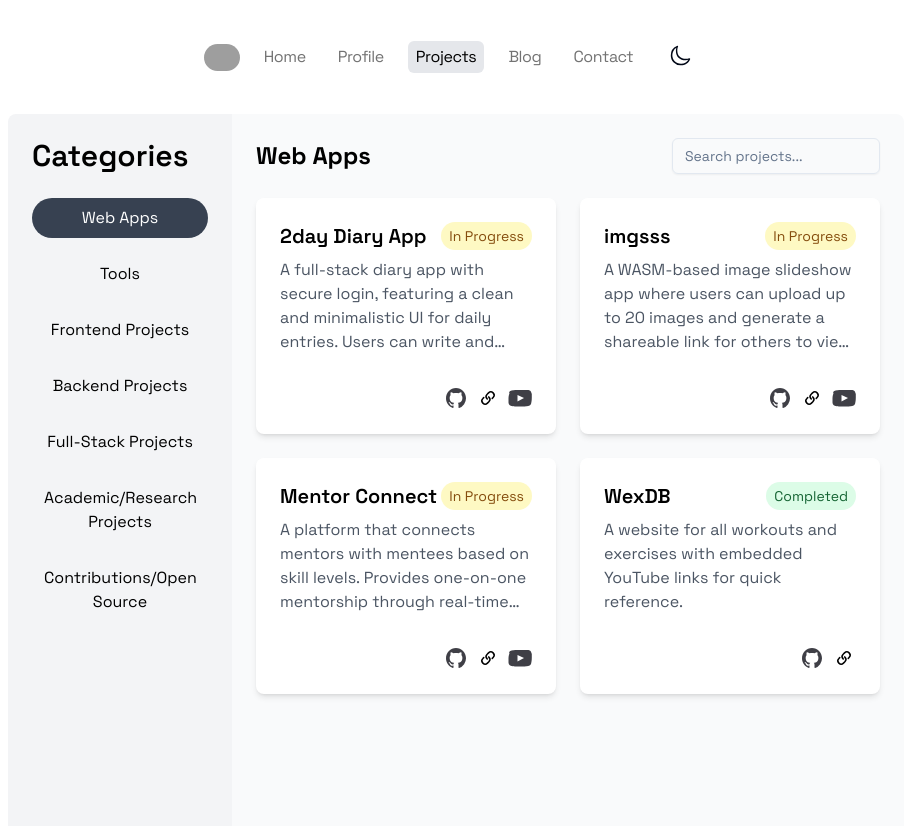
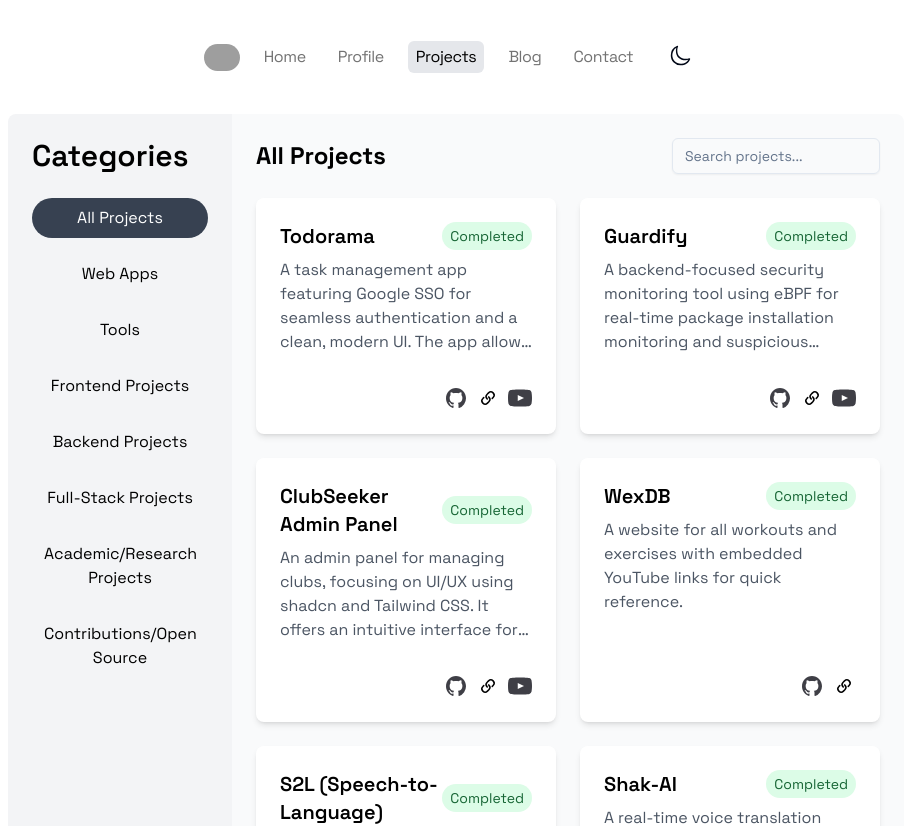
Before and after one commit to rgcsekaraa/crg-portfolio, a Next.js app: page /projects in a window 1280 px wide. Shown: the top 826 px of the page, without its empty margins (184-1096 px from the left). Built offline with nearby package versions, Linux system fonts and the light colour scheme; grey boxes are pictures that could not be loaded.

Commit message:
major changes in ui

```diff
--- a/app/page.tsx
+++ b/app/page.tsx
@@ -4,7 +4,6 @@ import { SocialLink } from '@/components/social-link'
 import React from 'react'
 import { LINKS } from '@/lib/constants'
 import RecentPosts from '@/components/recent-posts'
-import Link from 'next/link'
 
 export default function Home() {
   return (
@@ -56,7 +55,7 @@ export default function Home() {
 
             <p className='mt-3 inline-block cursor-pointer'>
               <a
-                href={LINKS.RESUME}
+                href='/_static/docs/Chandrasekaraa_Resume_Software_Developer.pdf'
                 target='_blank'
                 rel='noopener noreferrer'
                 className='rounded-lg border border-black px-3 py-1 text-black transition-colors duration-200 ease-in hover:bg-black hover:text-white dark:border-white dark:text-white dark:hover:bg-white dark:hover:text-black'
--- a/app/projects/page.tsx
+++ b/app/projects/page.tsx
@@ -1,115 +1,144 @@
-'use client';
-import React, { useState, useEffect } from "react";
-import { ALL_PROJECTS } from "@/data/projects";
-import { Input } from "@/components/ui/input";
-import { SocialLink } from "@/components/social-link";
-import { GitHubIcon, LinkIcon, YouTubeIcon } from "@/components/icons";
-import { FiChevronDown } from 'react-icons/fi';
-import Modal from "@/components/modal"; // Import the modal component
-import { DropdownMenu, DropdownMenuItem, DropdownMenuTrigger, DropdownMenuContent } from "@/components/ui/dropdown-menu";
+'use client'
+import React, { useState, useEffect, useMemo } from 'react'
+import { ALL_PROJECTS } from '@/data/projects'
+import { Input } from '@/components/ui/input'
+import { SocialLink } from '@/components/social-link'
+import { GitHubIcon, LinkIcon, YouTubeIcon } from '@/components/icons'
+import { FiChevronDown, FiX } from 'react-icons/fi'
+import Modal from '@/components/modal'
+import {
+  DropdownMenu,
+  DropdownMenuItem,
+  DropdownMenuTrigger,
+  DropdownMenuContent
+} from '@/components/ui/dropdown-menu'
+import { Button } from '@/components/ui/button'
 
 const categories = [
-  "Web Apps",
-  "Tools",
-  "Frontend Projects",
-  "Backend Projects",
-  "Full-Stack Projects",
-  "Academic/Research Projects",
-  "Contributions/Open Source",
-];
+  'All Projects',
+  'Web Apps',
+  'Tools',
+  'Frontend Projects',
+  'Backend Projects',
+  'Full-Stack Projects',
+  'Academic/Research Projects',
+  'Contributions/Open Source'
+]
 
 export default function Projects() {
-  const [selectedCategory, setSelectedCategory] = useState("Web Apps");
-  const [searchTerm, setSearchTerm] = useState("");
-  const [selectedProject, setSelectedProject] = useState(null);
-  const [isModalOpen, setIsModalOpen] = useState(false);
-  const [selectedCategoryIndex, setSelectedCategoryIndex] = useState(0);
+  const [selectedCategory, setSelectedCategory] = useState('All Projects')
+  const [searchTerm, setSearchTerm] = useState('')
+  const [selectedProject, setSelectedProject] = useState(null)
+  const [isModalOpen, setIsModalOpen] = useState(false)
+  const [selectedCategoryIndex, setSelectedCategoryIndex] = useState(0)
 
   const filterProjects = (category: string) => {
-    return ALL_PROJECTS.filter((project) => project.category === category);
-  };
+    if (category === 'All Projects') {
+      return ALL_PROJECTS
+    }
+    return ALL_PROJECTS.filter(project => project.category === category)
+  }
 
-  const filteredProjects = filterProjects(selectedCategory).filter((project) =>
-    project.title.toLowerCase().includes(searchTerm.toLowerCase())
-  );
+  const sortProjects = projects => {
+    return projects.sort((a, b) => {
+      if (a.status === 'Completed' && b.status !== 'Completed') return -1
+      if (a.status !== 'Completed' && b.status === 'Completed') return 1
+      return 0
+    })
+  }
+
+  const filteredAndSortedProjects = useMemo(() => {
+    const filtered = filterProjects(selectedCategory).filter(
+      project =>
+        project.title.toLowerCase().includes(searchTerm.toLowerCase()) ||
+        project.description.toLowerCase().includes(searchTerm.toLowerCase())
+    )
+    return sortProjects(filtered)
+  }, [selectedCategory, searchTerm])
 
   const openModal = (project: any) => {
-    setSelectedProject(project);
-    setIsModalOpen(true);
-  };
+    setSelectedProject(project)
+    setIsModalOpen(true)
+  }
 
   const closeModal = () => {
-    setSelectedProject(null);
-    setIsModalOpen(false);
-  };
+    setSelectedProject(null)
+    setIsModalOpen(false)
+  }
+
+  const clearSearch = () => {
+    setSearchTerm('')
+  }
 
   // Handle arrow key navigation for categories
   useEffect(() => {
     const handleKeyDown = (event: KeyboardEvent) => {
-      if (event.key === "ArrowDown") {
-        setSelectedCategoryIndex((prevIndex) =>
+      if (event.key === 'ArrowDown') {
+        setSelectedCategoryIndex(prevIndex =>
           prevIndex < categories.length - 1 ? prevIndex + 1 : prevIndex
-        );
+        )
       }
-      if (event.key === "ArrowUp") {
-        setSelectedCategoryIndex((prevIndex) =>
+      if (event.key === 'ArrowUp') {
+        setSelectedCategoryIndex(prevIndex =>
           prevIndex > 0 ? prevIndex - 1 : prevIndex
-        );
+        )
       }
-    };
+    }
 
-    window.addEventListener("keydown", handleKeyDown);
+    window.addEventListener('keydown', handleKeyDown)
 
-    // Cleanup the event listener on component unmount
     return () => {
-      window.removeEventListener("keydown", handleKeyDown);
-    };
-  }, []);
+      window.removeEventListener('keydown', handleKeyDown)
+    }
+  }, [])
 
   useEffect(() => {
-    setSelectedCategory(categories[selectedCategoryIndex]);
-  }, [selectedCategoryIndex]);
+    setSelectedCategory(categories[selectedCategoryIndex])
+  }, [selectedCategoryIndex])
 
-  // UseEffect to listen for 'Escape' key press to close the modal
   useEffect(() => {
     const handleEscapeKey = (event: KeyboardEvent) => {
-      if (event.key === "Escape") {
-        closeModal();
+      if (event.key === 'Escape') {
+        closeModal()
       }
-    };
+    }
 
     if (isModalOpen) {
-      window.addEventListener("keydown", handleEscapeKey);
+      window.addEventListener('keydown', handleEscapeKey)
     } else {
-      window.removeEventListener("keydown", handleEscapeKey);
+      window.removeEventListener('keydown', handleEscapeKey)
     }
 
     return () => {
-      window.removeEventListener("keydown", handleEscapeKey);
-    };
-  }, [isModalOpen]);
+      window.removeEventListener('keydown', handleEscapeKey)
+    }
+  }, [isModalOpen])
 
   return (
-    <div className="flex flex-col lg:flex-row min-h-screen rounded-lg">
-      <aside className="w-full lg:w-1/4 bg-gray-100 dark:bg-slate-800 text-black dark:text-white p-4 lg:p-6 lg:min-h-screen rounded-l-lg">
-        <h2 className="text-3xl font-semibold mb-6 hidden lg:block">Categories</h2>
+    <div className='flex min-h-screen flex-col rounded-lg lg:flex-row'>
+      <aside className='w-full rounded-l-lg bg-gray-100 p-4 text-black dark:bg-slate-800 dark:text-white lg:min-h-screen lg:w-1/4 lg:p-6'>
+        <h2 className='mb-6 hidden text-3xl font-semibold lg:block'>
+          Categories
+        </h2>
 
-        <div className="block lg:hidden mt-2 mb-2">
-          <div className="flex justify-between items-center">
-            <h2 className="text-xl font-bold">{selectedCategory}</h2>
+        <div className='mb-2 mt-2 block lg:hidden'>
+          <div className='flex items-center justify-between'>
+            <h2 className='text-xl font-bold'>{selectedCategory}</h2>
             <DropdownMenu>
               <DropdownMenuTrigger asChild>
-                <button className='bg-gray-600 text-white px-4 py-2 rounded-lg flex items-center'>
+                <button className='flex items-center rounded-lg bg-gray-600 px-4 py-2 text-white'>
                   <FiChevronDown className='text-white' />
                 </button>
               </DropdownMenuTrigger>
-              <DropdownMenuContent className="w-full">
+              <DropdownMenuContent className='w-full'>
                 {categories.map((category, idx) => (
                   <DropdownMenuItem
                     key={category}
                     onSelect={() => setSelectedCategory(category)}
-                    className={`cursor-pointer px-4 py-2 rounded-lg ${
-                      selectedCategory === category ? "bg-gray-600 text-white" : "dark:hover:bg-gray-700 hover:bg-gray-200"
+                    className={`cursor-pointer rounded-lg px-4 py-2 ${
+                      selectedCategory === category
+                        ? 'bg-gray-600 text-white'
+                        : 'hover:bg-gray-200 dark:hover:bg-gray-700'
                     }`}
                   >
                     {category}
@@ -120,12 +149,14 @@ export default function Projects() {
           </div>
         </div>
 
-        <ul className="space-y-4 hidden lg:block">
+        <ul className='hidden space-y-4 lg:block'>
           {categories.map((category, idx) => (
             <li
               key={category}
-              className={`cursor-pointer px-3 py-2 rounded-3xl text-center ${
-                selectedCategory === category ? " bg-gray-700 text-white" : "hover:bg-gray-200 dark:hover:bg-gray-700"
+              className={`cursor-pointer rounded-3xl px-3 py-2 text-center ${
+                selectedCategory === category
+                  ? 'bg-gray-700 text-white'
+                  : 'hover:bg-gray-200 dark:hover:bg-gray-700'
               }`}
               onClick={() => setSelectedCategory(category)}
             >
@@ -133,70 +164,100 @@ export default function Projects() {
             </li>
           ))}
         </ul>
-
       </aside>
 
-      <main className="flex-1 p-4 lg:p-6 bg-gray-50 dark:bg-slate-900 text-black dark:text-white rounded-r-lg">
-        <div className="hidden lg:flex justify-between items-center mb-6">
-          <h2 className="text-2xl font-bold">{selectedCategory}</h2>
-          <Input
-            placeholder="Search projects..."
-            value={searchTerm}
-            onChange={(e) => setSearchTerm(e.target.value)}
-            className="w-full sm:w-1/2 lg:w-1/3 dark:bg-slate-700 dark:text-white"
-          />
+      <main className='flex-1 rounded-r-lg bg-gray-50 p-4 text-black dark:bg-slate-900 dark:text-white lg:p-6'>
+        <div className='mb-6 hidden items-center justify-between lg:flex'>
+          <h2 className='text-2xl font-bold'>{selectedCategory}</h2>
+          <div className='flex w-full items-center sm:w-1/2 lg:w-1/3'>
+            <Input
+              placeholder='Search projects...'
+              value={searchTerm}
+              onChange={e => setSearchTerm(e.target.value)}
+              className='flex-grow dark:bg-slate-700 dark:text-white'
+            />
+            {searchTerm && (
+              <Button
+                onClick={clearSearch}
+                className='ml-2 bg-gray-200 hover:bg-gray-300 dark:bg-gray-600 dark:hover:bg-gray-500'
+              >
+                <FiX />
+              </Button>
+            )}
+          </div>
         </div>
 
-        <div className="grid grid-cols-1 sm:grid-cols-2 lg:grid-cols-2 gap-6">
-          {filteredProjects.map((project, idx) => (
+        {searchTerm && (
+          <p className='mb-4 text-gray-600 dark:text-gray-400'>
+            Searched for: "{searchTerm}"
+          </p>
+        )}
+
+        <div className='grid grid-cols-1 gap-6 sm:grid-cols-2 lg:grid-cols-2'>
+          {filteredAndSortedProjects.map((project, idx) => (
             <div
               key={idx}
-              className="p-6 bg-white dark:bg-slate-800 rounded-lg shadow-md hover:shadow-lg transition-transform transform hover:scale-105 flex flex-col justify-between cursor-pointer hover:bg-slate-300 dark:hover:bg-gray-600"
-              onClick={() => openModal(project)} // Open modal on click
+              className='flex transform cursor-pointer flex-col justify-between rounded-lg bg-white p-6 shadow-md transition-transform hover:scale-105 hover:bg-slate-300 hover:shadow-lg dark:bg-slate-800 dark:hover:bg-gray-600'
+              onClick={() => openModal(project)}
             >
               <div>
-                <div className="flex items-center justify-between mb-2">
-                  <h3 className="text-xl font-semibold">{project.title}</h3>
+                <div className='mb-2 flex items-center justify-between'>
+                  <h3 className='text-xl font-semibold'>{project.title}</h3>
                   {project.status && (
                     <span
-                      className={`px-2 py-1 text-sm rounded-2xl ${
+                      className={`rounded-2xl px-2 py-1 text-sm ${
                         project.status === 'Completed'
                           ? 'bg-green-100 text-green-800'
                           : project.status === 'In Progress'
-                          ? 'bg-yellow-100 text-yellow-800'
-                          : 'bg-gray-100 text-gray-800'
+                            ? 'bg-yellow-100 text-yellow-800'
+                            : 'bg-gray-100 text-gray-800'
                       }`}
                     >
                       {project.status}
                     </span>
                   )}
                 </div>
-                <p className="text-gray-600 dark:text-gray-400 mb-4 line-clamp-4 overflow-hidden cursor-pointer">
+                <p className='mb-4 line-clamp-4 cursor-pointer overflow-hidden text-gray-600 dark:text-gray-400'>
                   {project.description}
                 </p>
               </div>
-              <div className="flex space-x-2 mt-4 justify-end">
-                <a href={project.repo} target="_blank" rel="noopener noreferrer" onClick={(e) => e.stopPropagation()}>
+              <div className='mt-4 flex justify-end space-x-2'>
+                <a
+                  href={project.repo}
+                  target='_blank'
+                  rel='noopener noreferrer'
+                  onClick={e => e.stopPropagation()}
+                >
                   <SocialLink
                     href={project.repo}
-                    className="h-6 w-6"
+                    className='h-6 w-6'
                     icon={GitHubIcon}
                   />
                 </a>
                 {project.liveDemo && (
-                  <a href={project.liveDemo} target="_blank" rel="noopener noreferrer" onClick={(e) => e.stopPropagation()}>
+                  <a
+                    href={project.liveDemo}
+                    target='_blank'
+                    rel='noopener noreferrer'
+                    onClick={e => e.stopPropagation()}
+                  >
                     <SocialLink
-                      href={project.liveDemo ?? "#"}
-                      className="h-6 w-6"
+                      href={project.liveDemo ?? '#'}
+                      className='h-6 w-6'
                       icon={LinkIcon}
                     />
                   </a>
                 )}
                 {project.video && (
-                  <a href={project.video} target="_blank" rel="noopener noreferrer" onClick={(e) => e.stopPropagation()}>
+                  <a
+                    href={project.video}
+                    target='_blank'
+                    rel='noopener noreferrer'
+                    onClick={e => e.stopPropagation()}
+                  >
                     <SocialLink
                       href={project.video}
-                      className="h-6 w-6"
+                      className='h-6 w-6'
                       icon={YouTubeIcon}
                     />
                   </a>
@@ -207,8 +268,11 @@ export default function Projects() {
         </div>
       </main>
 
-      {/* Modal Component */}
-      <Modal isOpen={isModalOpen} onClose={closeModal} project={selectedProject} />
+      <Modal
+        isOpen={isModalOpen}
+        onClose={closeModal}
+        project={selectedProject}
+      />
     </div>
-  );
+  )
 }
--- a/components/icons/index.tsx
+++ b/components/icons/index.tsx
@@ -142,8 +142,13 @@ export function SunIcon(props: React.SVGProps<SVGSVGElement>) {
 
 export function YouTubeIcon(props: React.SVGProps<SVGSVGElement>) {
   return (
-    <svg viewBox='0 0 24 24' aria-hidden='true' {...props}>
-      <path d='M23.5 7.5s-.2-1.7-1-2.5c-.9-.9-1.9-1-2.5-1C18.8 4 12 4 12 4s-6.8 0-7.9.5c-.6.1-1.6.1-2.5 1S1.5 7.5 1.5 7.5.5 9.5.5 12s0 4.5 0 4.5s.2 1.7 1 2.5c.9.9 1.9 1 2.5 1 1.1.5 7.9.5 7.9.5s6.8 0 7.9-.5c.6-.1 1.6-.1 2.5-1s1-2.5 1-2.5s.5-1.9.5-4.5s0-4.5 0-4.5zM9.5 15.5V8.9l6.5 3.1-6.5 3.5z' />
+    <svg
+      xmlns='http://www.w3.org/2000/svg'
+      viewBox='0 0 24 24'
+      aria-hidden='true'
+      {...props}
+    >
+      <path d='M23.498 6.186a2.994 2.994 0 0 0-2.114-2.115C19.788 3.5 12 3.5 12 3.5s-7.787 0-9.385.571A2.993 2.993 0 0 0 .501 6.186 29.86 29.86 0 0 0 0 12c0 1.76.132 3.504.501 5.814a2.993 2.993 0 0 0 2.114 2.115C4.213 20.5 12 20.5 12 20.5s7.788 0 9.384-.571a2.994 2.994 0 0 0 2.114-2.115C23.867 15.504 24 13.76 24 12c0-1.76-.132-3.504-.502-5.814zM9.75 15.02v-6.04l6.26 3.02-6.26 3.02z' />
     </svg>
   )
 }
```
Also changed, not shown: 1 other file (tests, documents, lock files or other folders).
